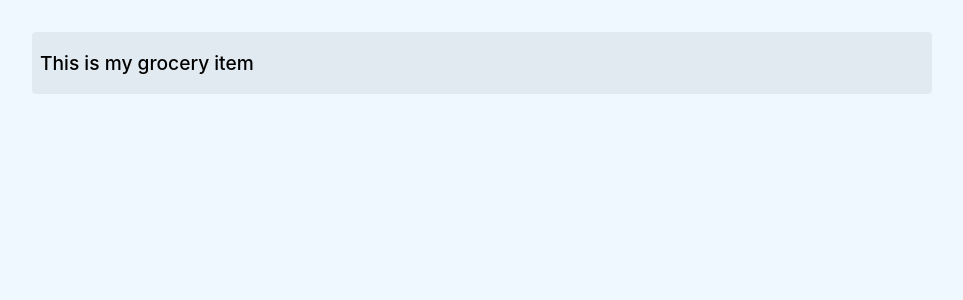
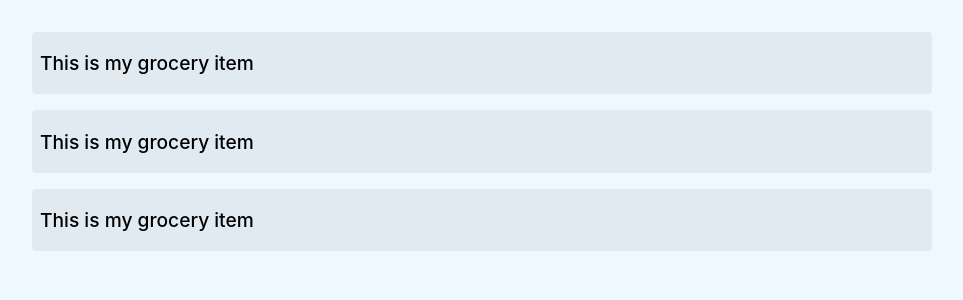
Before and after one commit to BSlaven/my_grocery_list, a React (Vite) app: page / in a window 1280 px wide. Shown: the top 300 px of the page, without its empty margins (158-1121 px from the left). Built offline with nearby package versions, Linux system fonts and the light colour scheme.

Commit message:
add two more grocery items to test layout in app

```diff
--- a/src/App.jsx
+++ b/src/App.jsx
@@ -6,6 +6,8 @@ function App() {
   return (
     <div className="App">
       <GroceryItem />
+      <GroceryItem />
+      <GroceryItem />
     </div>
   )
 }
```
